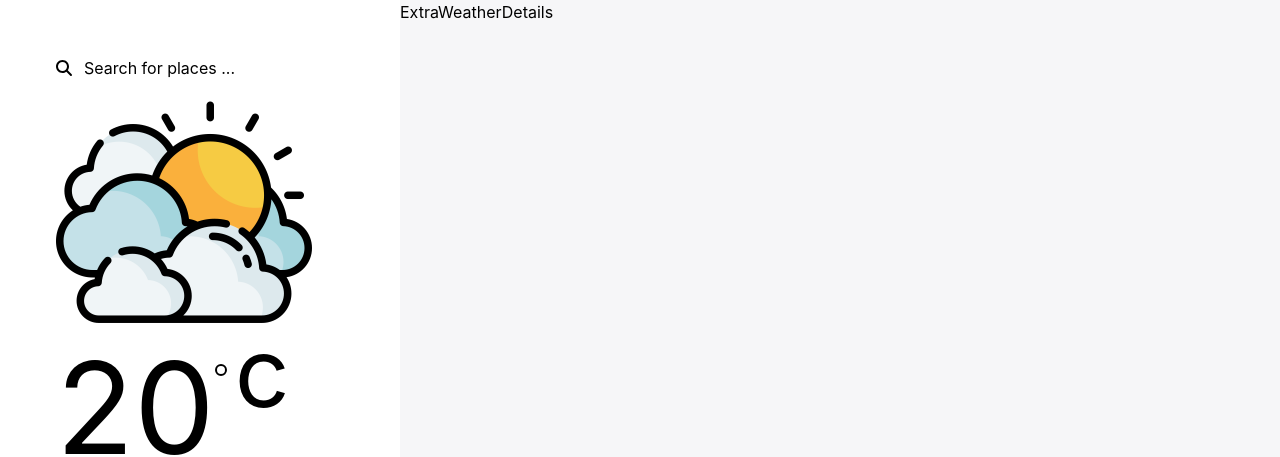
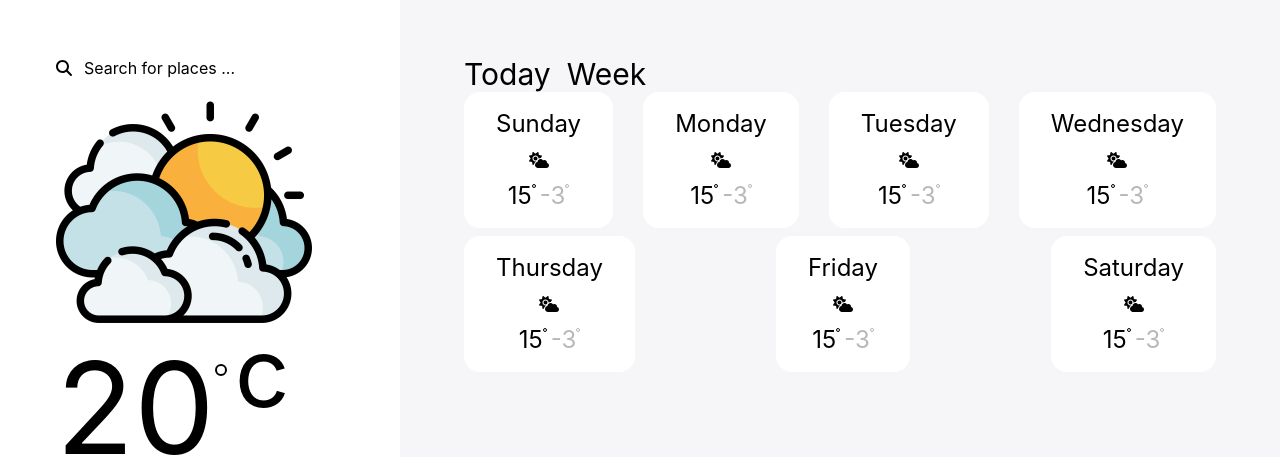
Before and after one commit to adhamhassan99/WeatherApp, a React (Vite) app in the folder weather-app/: page / in a window 1280 px wide. Shown: the top 457 px of the page. Built offline with nearby package versions, Linux system fonts and the light colour scheme.

Commit message:
created weather card

```diff
--- /dev/null
+++ b/weather-app/src/components/DayWeatherCard/DayWeatherCard.tsx
@@ -0,0 +1,24 @@
+import { FontAwesomeIcon } from "@fortawesome/react-fontawesome";
+import React from "react";
+import { faCloudSun } from "@fortawesome/free-solid-svg-icons";
+
+type Props = { day: string; icon: string; high: number; low: number };
+
+export default function DayWeatherCard({ day, high, icon, low }: Props) {
+  return (
+    <div className="flex flex-col bg-white h-min px-8 py-4 rounded-2xl gap-3 items-center">
+      <div className="day capitalize text-2xl">{day}</div>
+      <FontAwesomeIcon icon={faCloudSun} />
+      <div className="flex gap-1">
+        <div className="text-2xl flex">
+          {high}
+          <div className="border inline-block mt-1 p-0 w-1 h-1 rounded-xl border-black"></div>
+        </div>
+        <div className="text-2xl flex text-secondaryText">
+          {low}
+          <div className="border-secondaryText border inline-block mt-1 p-0 w-1 h-1 rounded-xl "></div>
+        </div>
+      </div>
+    </div>
+  );
+}
--- a/weather-app/src/components/ExtraWeatherDetails/ExtraWeatherDetails.tsx
+++ b/weather-app/src/components/ExtraWeatherDetails/ExtraWeatherDetails.tsx
@@ -1,7 +1,18 @@
 import React from "react";
-
+import DayWeatherCard from "../DayWeatherCard/DayWeatherCard";
+import { FakeWeather } from "../../fakers/weatherFaker.js";
+import MainHeader from "../MainHeader/MainHeader";
 type Props = {};
 
 export default function ExtraWeatherDetails({}: Props) {
-  return <div className="flex flex-grow bg-lightGrey">ExtraWeatherDetails</div>;
+  return (
+    <div className="flex flex-col flex-1 bg-lightGrey px-16 py-14 flex-wrap">
+      <MainHeader />
+      <div className="flex gap-2 flex-wrap h-min justify-between">
+        {FakeWeather.map((item) => {
+          return <DayWeatherCard day={item.day} high={15} low={-3} />;
+        })}
+      </div>
+    </div>
+  );
 }
--- /dev/null
+++ b/weather-app/src/components/MainHeader/MainHeader.tsx
@@ -0,0 +1,14 @@
+import React from "react";
+
+type Props = {};
+
+export default function MainHeader({}: Props) {
+  return (
+    <div>
+      <div className="daySelector flex gap-4">
+        <div className="text-3xl">Today</div>
+        <div className="text-3xl">Week</div>
+      </div>
+    </div>
+  );
+}
--- /dev/null
+++ b/weather-app/src/fakers/weatherFaker.js
@@ -0,0 +1,44 @@
+export const FakeWeather = [
+  {
+    id: 1,
+    day: "sunday",
+    high: 20,
+    low: 11,
+  },
+  {
+    id: 2,
+    day: "monday",
+    high: 20,
+    low: 11,
+  },
+  {
+    id: 3,
+    day: "tuesday",
+    high: 20,
+    low: 11,
+  },
+  {
+    id: 4,
+    day: "wednesday",
+    high: 20,
+    low: 11,
+  },
+  {
+    id: 5,
+    day: "thursday",
+    high: 20,
+    low: 11,
+  },
+  {
+    id: 6,
+    day: "friday",
+    high: 20,
+    low: 11,
+  },
+  {
+    id: 7,
+    day: "saturday",
+    high: 20,
+    low: 11,
+  },
+];
```
